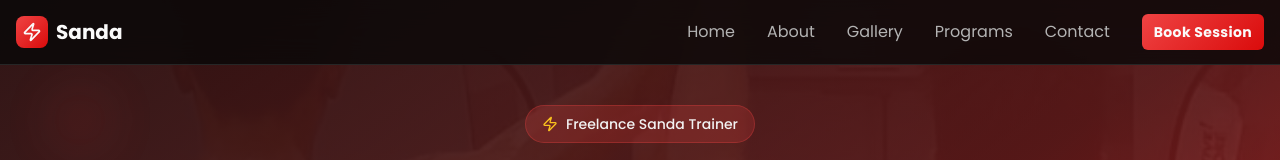
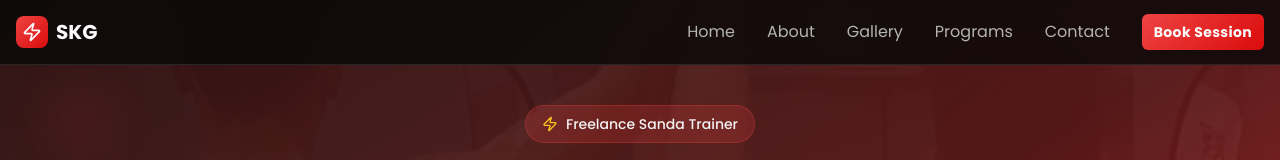
Before and after one commit to WingNTU/sanda_class, a React (Vite) app in the folder client/: page / in a window 1280 px wide. Shown: the top 160 px of the page. Built offline with nearby package versions, Linux system fonts and the light colour scheme; the HTML template or start-up script is replaced by a standard one.

Commit message:
header changed

```diff
--- a/client/src/components/Navigation.tsx
+++ b/client/src/components/Navigation.tsx
@@ -46,7 +46,7 @@ const Navigation = () => {
             <div className="w-8 h-8 bg-gradient-hero rounded-lg flex items-center justify-center">
               <Zap className="w-5 h-5 text-foreground" />
             </div>
-            <span className="text-xl font-bold text-foreground">Sanda</span>
+            <span className="text-xl font-bold text-foreground">SKG</span>
           </div>
 
           {/* Desktop Navigation */}
```
